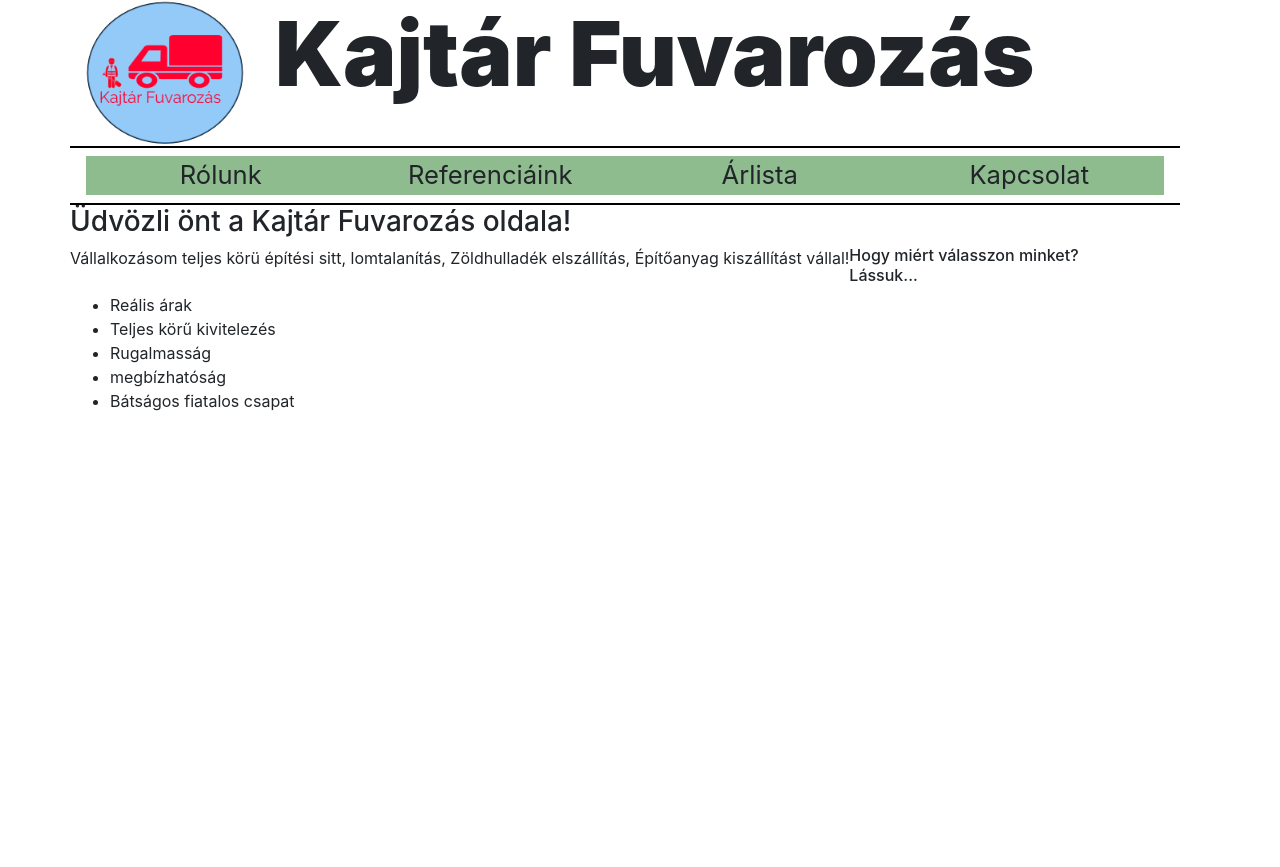
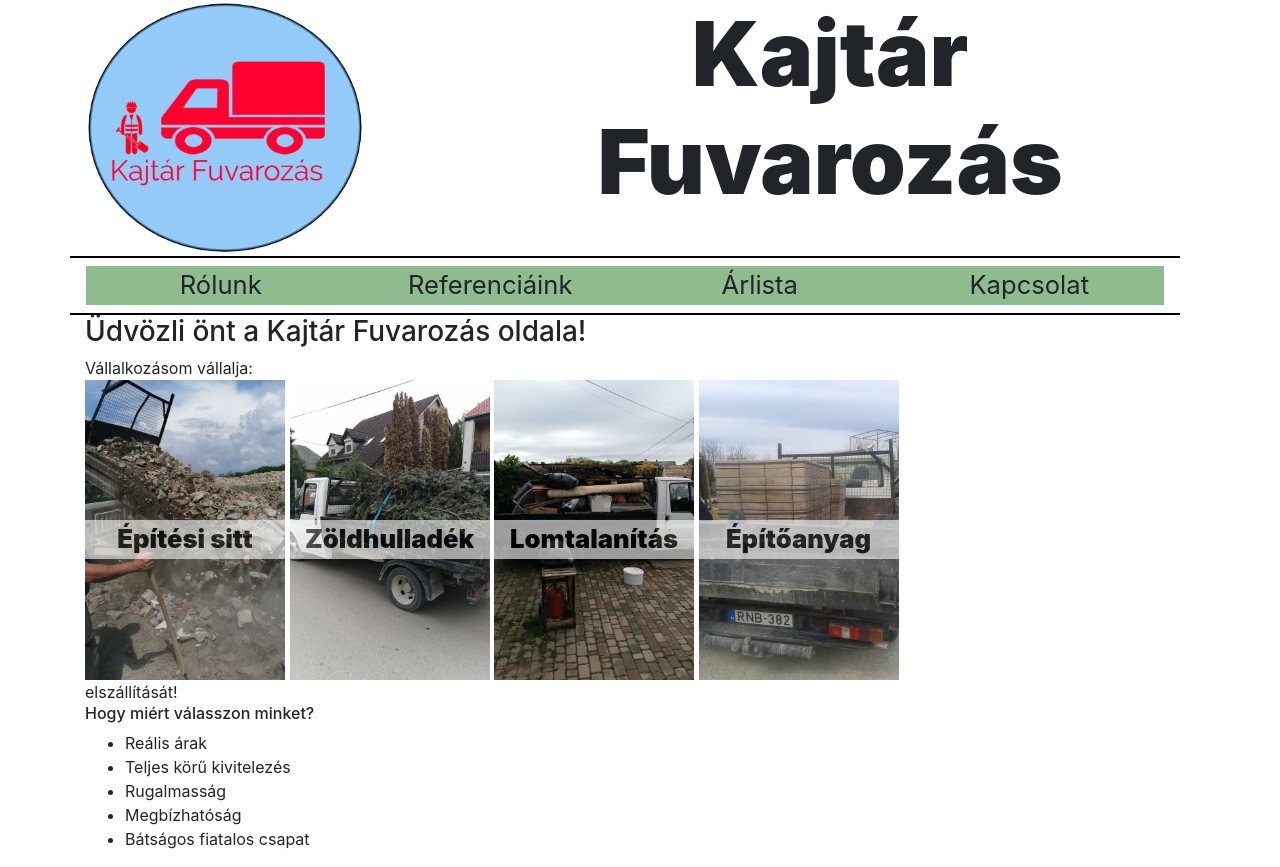
Before and after one commit to murika19/murika19.github.io, a plain HTML site: page Mark weboldal/index.html in a window 1280 px wide. Before the commit the page ends 800 px from the top, so only its background shows below. Drawn offline with nearby package versions, Linux system fonts and the light colour scheme.

Commit message:
modositas

```diff
--- a/Mark weboldal/index.html
+++ b/Mark weboldal/index.html
@@ -13,7 +13,7 @@
 
 @media only screen and (max-width: 600px){
 #logo {
-    width:70px;
+    width:80%;
     top:10%;
 }
 .navbar {
@@ -27,10 +27,19 @@
     margin:0px;
 
  }
+ .cardText {
+    background-color: white;
+    color:black;
+    opacity:0.6;
+    margin-top:70%;
+    text-align: center;
+    font-size: 5vw;
+    font-weight: 900;
+}
 }
 @media only screen and (min-width: 600px){
 #logo {
-    width:100%;
+    width:80%;
     text-align: right;
     top:10%;
 }
@@ -47,25 +56,67 @@
 .mobileMenu {
     display: none;
 }
+.cardText {
+    background-color: white;
+    color:black;
+    opacity:0.6;
+    margin-top:70%;
+    text-align: center;
+    font-size: 2vw;
+    font-weight: 900;
+}
 }
 #header {
     font-size: 7vw;
     font-weight: 900;
-    text-align: left;
+    padding:auto;
+    text-align: center;
 }
-
 .buttons:hover {
     background-color: rgb(65, 117, 65);
 }
+.cardSitt {
+    width:100%;
+    max-width: 200px;
+    height:300px;
+    background-image: url("/murika19.github.io/Mark weboldal/img/104017480_2546187969045023_8133238709130229970_n.jpg");
+    background-size: cover;
+    display: inline-block;
+}
+.cardZold {
+    width:100%;
+    max-width: 200px;
+    height:300px;
+    background-image: url("/murika19.github.io/Mark weboldal/img/96533940_615982505665791_8698489752967446528_n.jpg");
+    background-size: cover;
+    display: inline-block;
+}
+.cardLomtalanitas {
+    width:100%;
+    max-width: 200px;
+    height:300px;
+    background-image: url("/murika19.github.io/Mark weboldal/img/96512601_2632985056943295_2238473183000788992_n.jpg");
+    background-size: cover;
+    display: inline-block;
+}
+.cardEpitoanyag {
+    width:100%;
+    max-width: 200px;
+    height:300px;
+    background-image: url("/murika19.github.io/Mark weboldal/img/104429690_275270637018504_8263534210675615589_n.jpg");
+    background-size: cover;
+    display: inline-block;
+}
+
     </style>
 </head>
 <body>
 <div class="container">
     <div class="row">
-        <div class="col-2">
+        <div class="col-4">
            <img src="/murika19.github.io/Mark weboldal/img/LogoMakr_0apVEK.png" alt="Kajtár fuvarozás logo" id="logo">
         </div>
-        <div class="col-10" >
+        <div class="col-8" >
             <h1 id="header">Kajtár Fuvarozás</h1>
         </div>
     </div>
@@ -76,16 +127,30 @@
         <div class="col-3 buttons">Kapcsolat</div>
     </div>
     <div class="mobileMenu"><i class="fas fa-bars"></i></div>
-    <div class="row bemutatkozas">
+    <div class="bemutatkozas">
         <h3>Üdvözli önt a Kajtár Fuvarozás oldala!</h3>
-        Vállalkozásom teljes körü építési sitt, lomtalanítás, Zöldhulladék elszállítás, Építőanyag kiszállítást vállal!<br>
-        <h6>Hogy miért válasszon minket?
-            <br>Lássuk...</h6>
+
+    Vállalkozásom vállalja:<br>
+    <div class="cardSitt">
+        <div class="cardText">Építési sitt</div>
+    </div>
+    <div class="cardZold">
+        <div class="cardText">Zöldhulladék</div>
+    </div>
+    <div class="cardLomtalanitas">
+        <div class="cardText">Lomtalanítás</div>
+    </div>
+    <div class="cardEpitoanyag">
+        <div class="cardText">Építőanyag</div>
+    </div><br>
+    elszállítását!
+
+<h6>Hogy miért válasszon minket?</h6>
       <ul>
           <li>Reális árak</li>
           <li>Teljes körű kivitelezés</li>
           <li>Rugalmasság</li>
-          <li>megbízhatóság</li>
+          <li>Megbízhatóság</li>
           <li>Bátságos fiatalos csapat</li>
        </ul>
     </div>
```
